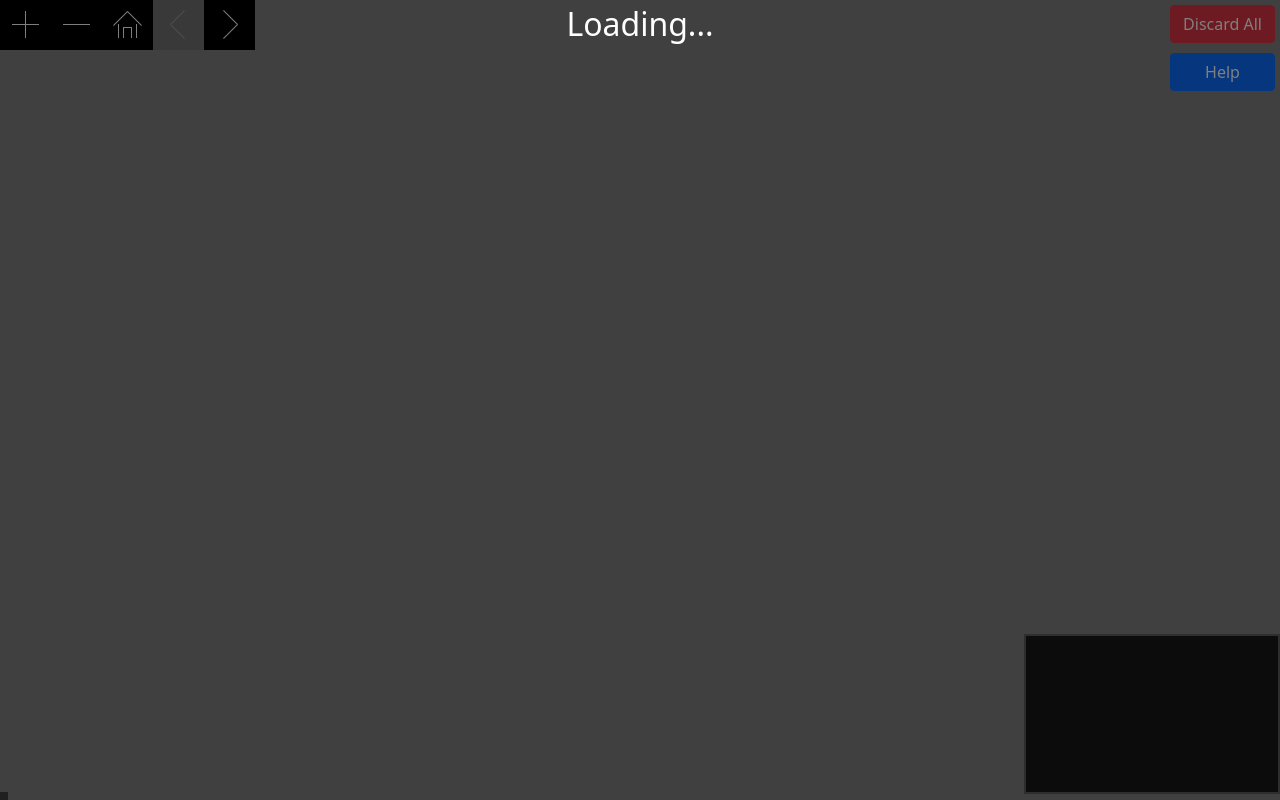
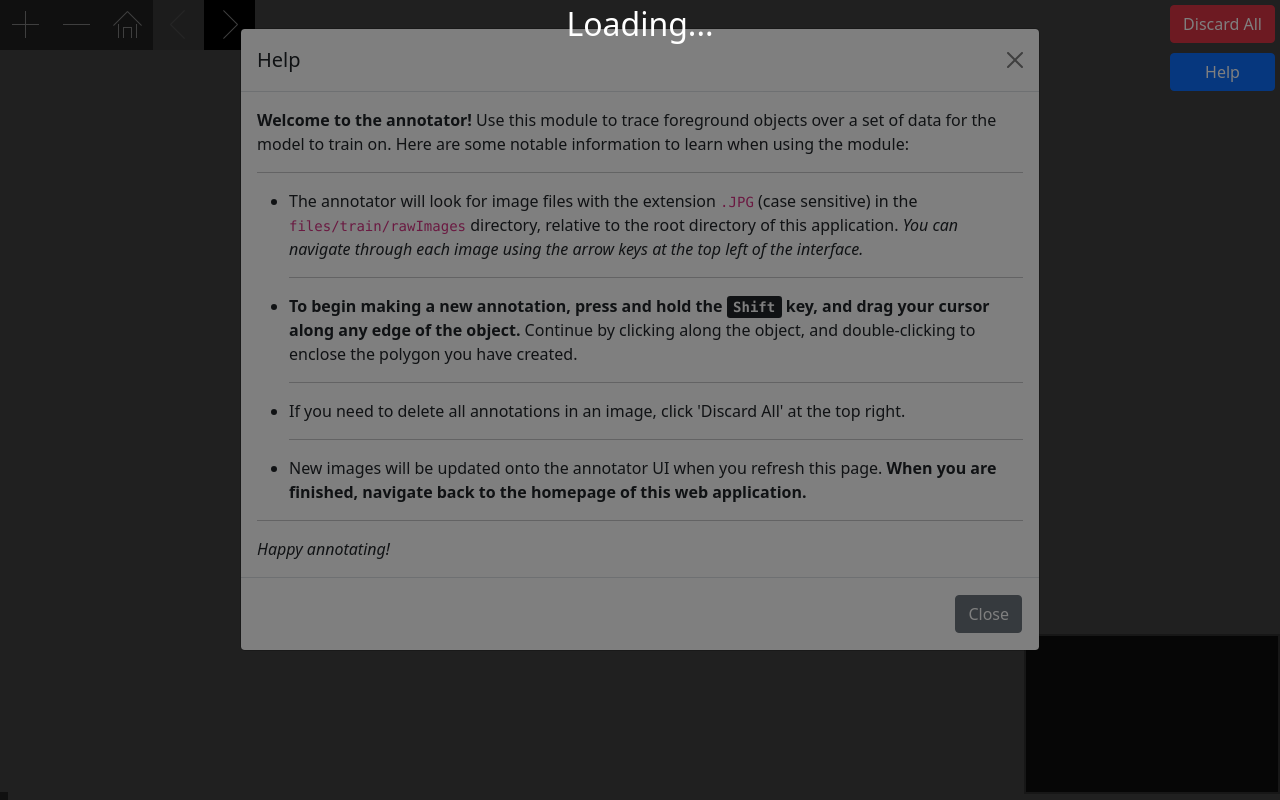
Before and after one commit to richardso21/SERP2021next_caribouDetector, a Flask app: template annotator/templates/annotator.html in a window 1280 px wide. Run offline with Flask 2, Linux system fonts and the light colour scheme; the template is opened without the code that fills it: most values are stand-ins (such as "Sample title", 1, 10 or a date in 2020); a map, chart or similar area stays blank; some libraries are stand-ins or nearby versions.

Commit message:
annotator help menu

```diff
--- a/annotator/static/annotator-client.js
+++ b/annotator/static/annotator-client.js
@@ -6,6 +6,11 @@ let annotations = [];
 
 // dom selector for subtle overlay
 const overlay = document.getElementById("overlay");
+
+// open help menu onload
+window.onload = () => {
+    document.getElementById("helpButton").click();
+};
 
 // turn raw img list to usable tilesource obj list
 let parsedSources = [];
@@ -57,7 +62,7 @@ anno.on("updateAnnotation", (annotation) => {
 viewer.addHandler("open", (e) => {
     // console.log(e);
     // stop user from skipping images too fast (buggy)
-    overlay.style.display = 'block';
+    overlay.style.display = "block";
     // open + track annotations
     const splt = e.source.url.split("/");
     currentFn = splt[splt.length - 1];
@@ -71,7 +76,7 @@ viewer.addHandler("open", (e) => {
                 data.forEach((el) => annotations.push(el));
                 anno.setAnnotations(data);
                 // reallow pointer events
-                overlay.style.display = 'none';
+                overlay.style.display = "none";
             });
         })
         .catch((err) => {
--- a/annotator/templates/annotator.html
+++ b/annotator/templates/annotator.html
@@ -18,7 +18,7 @@ Annotator
 <div class="buttons position-absolute end-0 d-flex flex-column">
     <button type="button" class="btn btn-danger" data-bs-toggle="modal" data-bs-target="#discardModal">Discard
         All</button>
-    <button type="button" class="btn btn-primary" data-bs-toggle="modal" data-bs-target="#helpModal">Help</button>
+    <button type="button" id="helpButton" class="btn btn-primary" data-bs-toggle="modal" data-bs-target="#helpModal">Help</button>
 </div>
 
 <p id="filename" />
@@ -43,14 +43,50 @@ Annotator
     </div>
 </div>
 <div class="modal fade" id="helpModal" tabindex="-1" aria-labelledby="helpModalLabel" aria-hidden="true">
-    <div class="modal-dialog">
+    <div class="modal-dialog modal-lg">
         <div class="modal-content">
             <div class="modal-header">
                 <h5 class="modal-title" id="helpModalLabel">Help</h5>
                 <button type="button" class="btn-close" data-bs-dismiss="modal" aria-label="Close"></button>
             </div>
             <div class="modal-body">
-                TODO
+                <strong>Welcome to the annotator!</strong> Use this module to trace foreground objects over a set of
+                data for the model
+                to train on. Here are some notable information to learn when using the module:
+                <hr>
+                <ul>
+                    <li>
+                        The annotator will look for image files with the extension <code>.JPG</code> (case
+                        sensitive) in the <code>files/train/rawImages</code> directory, relative to the root directory
+                        of this application.
+                        <em>
+                            You can navigate through each image using the arrow keys at the top left of the interface.
+                        </em>
+                    </li>
+                    <hr>
+                    <li>
+                        <strong>
+                            To begin making a new annotation, press and hold the <kbd>Shift</kbd> key, and drag your
+                            cursor along any edge of the object.
+                        </strong>
+                        Continue by clicking along the object, and
+                        double-clicking to enclose the polygon you have created.
+                    </li>
+                    <hr>
+                    <li>
+                        If you need to delete all annotations in an image, click 'Discard All' at the top right.
+                    </li>
+                    <hr>
+                    <li>
+                        New images will be updated onto the annotator UI when you refresh this page.
+                        <strong>
+                            When you are finished, navigate back to the homepage of this web application.
+                        </strong>
+                    </li>
+                </ul>
+                <hr>
+                <em>Happy annotating!</em>
+
             </div>
             <div class="modal-footer">
                 <button type="button" class="btn btn-secondary" data-bs-dismiss="modal">Close</button>
```
